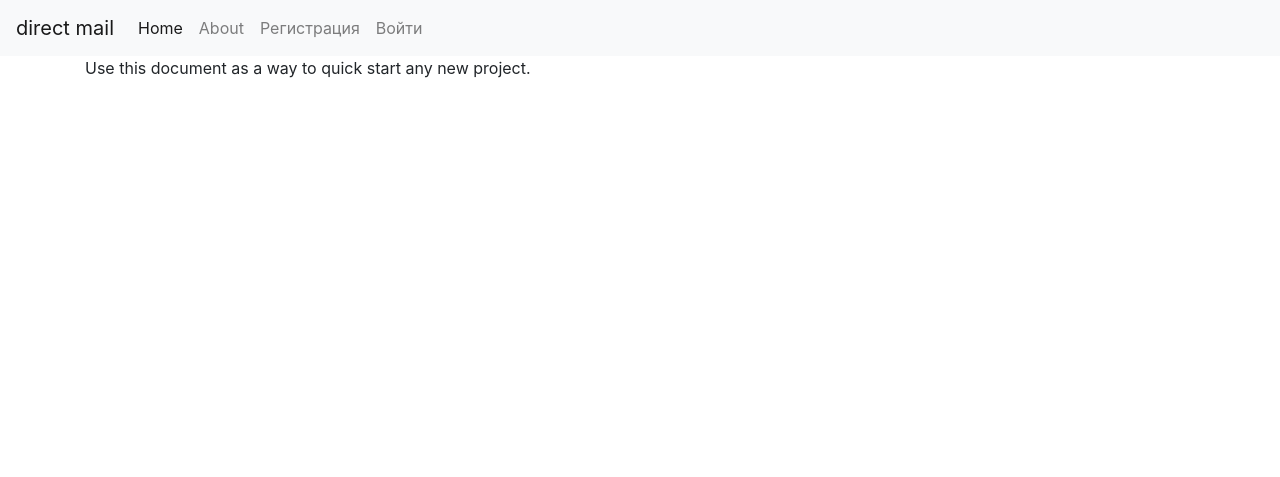
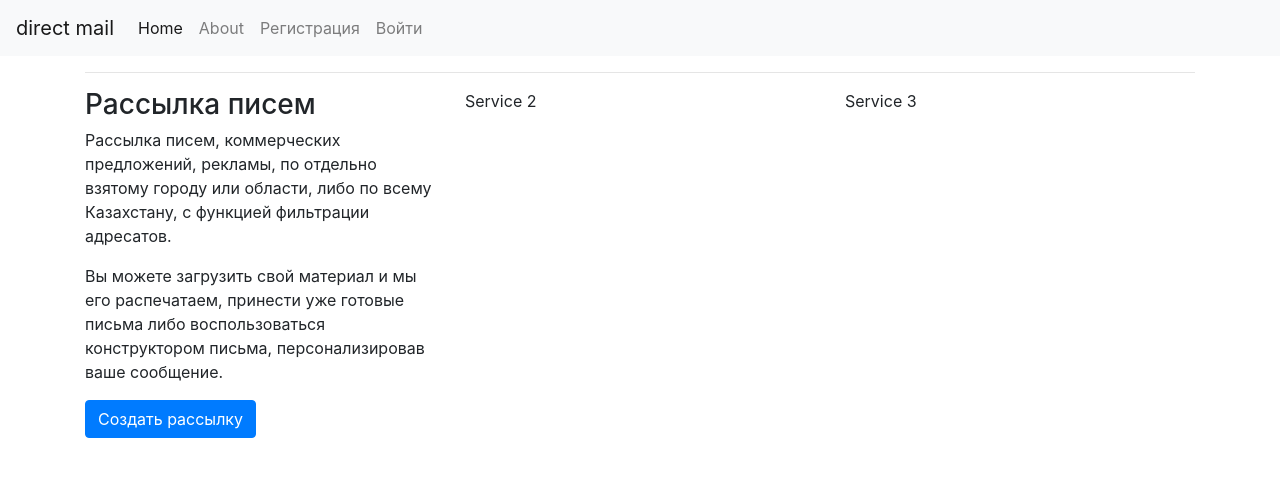
Before and after one commit to IvanKorb/direct_mail, a Django app: page / in a window 1280 px wide. Shown: the top 477 px of the page. Run offline with Django 3.2, Linux system fonts and the light colour scheme; some libraries are stand-ins or nearby versions.

Commit message:
Added HomePage

```diff
--- a/direct_mail/templates/pages/home.html
+++ b/direct_mail/templates/pages/home.html
@@ -1 +1,26 @@
 {% extends "base.html" %}
+{% block content %}
+  <hr>
+  <div class="row">
+    <div class="col-xs-4 col-md-4 ccol-sm-3">
+      <h3>Рассылка писем</h3>
+      <p>Рассылка писем, коммерческих предложений, рекламы, по отдельно взятому городу или области, либо по всему
+        Казахстану, с функцией фильтрации адресатов.</p>
+      <p>
+        Вы можете загрузить свой материал и мы его распечатаем, принести уже готовые письма либо воспользоваться
+        конструктором письма, персонализировав ваше сообщение.
+      </p>
+      <p class="align-center">
+
+          <button class="btn btn-primary">Создать рассылку</button>
+
+      </p>
+    </div>
+    <div class="col-xs-4 col-md-4 ccol-sm-3">Service 2</div>
+    <div class="col-xs-4 col-md-4 ccol-sm-3">Service 3</div>
+
+    <!-- Add the extra clearfix for only the required viewport -->
+    <div class="clearfix visible-xs-block"></div>
+
+  </div>
+{% endblock %}
```
